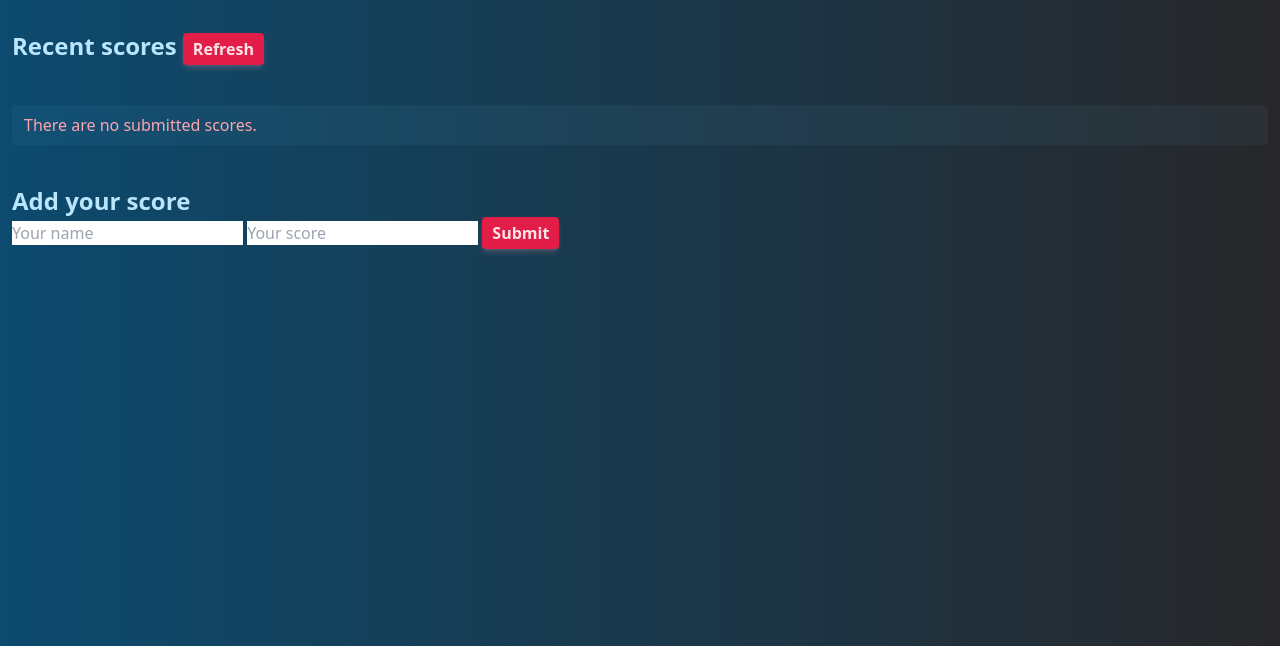
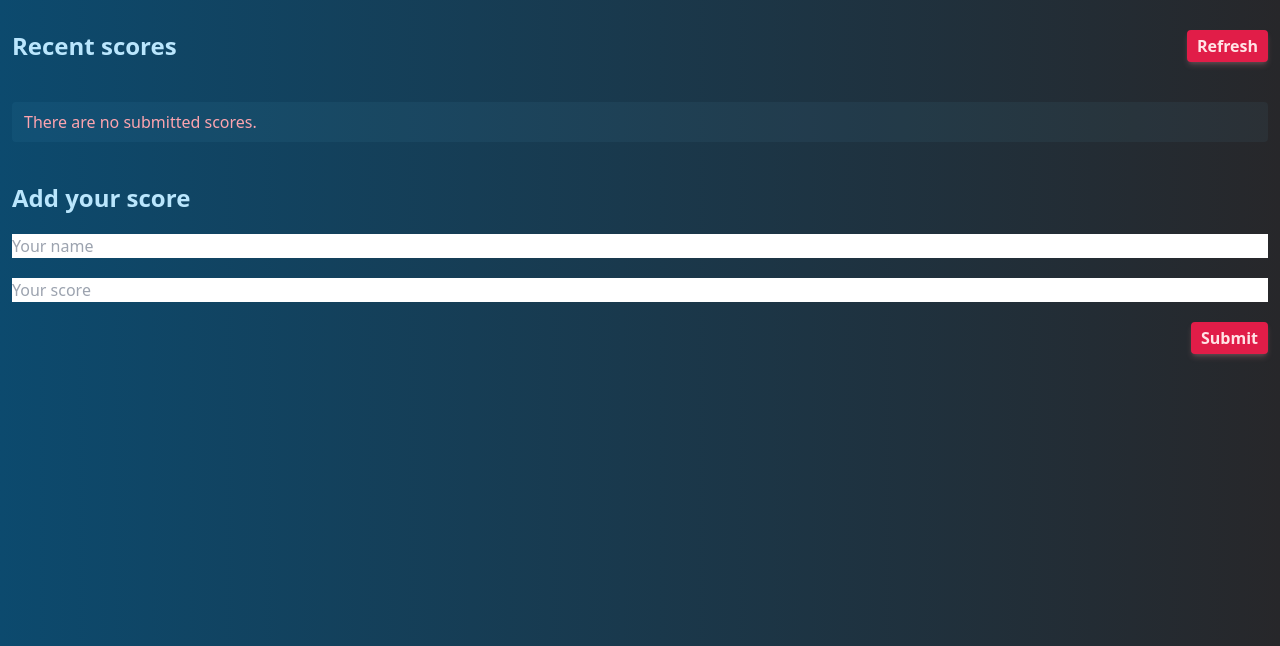
Before and after one commit to rskinnerc/leaderboard, a website built with webpack: page src/index.html in a window 1280 px wide. Shown: the part 154-800 px from the top of the page. Built offline with nearby package versions, Linux system fonts and the light colour scheme; no server answers.

Commit message:
Stryle the form container

```diff
--- a/src/index.html
+++ b/src/index.html
@@ -16,7 +16,8 @@
   </header>
   <main class="mx-3 my-10">
     <section class="scores-section">
-      <h2 class="text-2xl text-sky-200 font-semibold">Recent scores <button type="button"
+      <h2 class="text-2xl text-sky-200 font-semibold flex justify-between items-center">Recent scores <button
+          type="button"
           class="rounded border-2 border-rose-600 px-2 py-0.5 text-base text-rose-100 bg-rose-600 font-semibold shadow-md shadow-rose-300/20"
           id="refresh-scores">Refresh</button></h2>
       <ul id="scores-container" class="rounded bg-sky-300/5 my-10">
@@ -25,11 +26,11 @@
     </section>
     <section class="scores-form-section">
       <h2 class="text-2xl text-sky-200 font-semibold">Add your score</h2>
-      <form name="add-score">
+      <form name="add-score" class="flex flex-col gap-5 my-5">
         <input type="text" name="name" id="name" placeholder="Your name" required>
         <input type="number" name="score" id="score" placeholder="Your score" required>
         <button type="submit"
-          class="rounded border-2 border-rose-600 px-2 py-0.5 text-base text-rose-100 bg-rose-600 font-semibold shadow-md shadow-rose-300/20">Submit</button>
+          class="self-end rounded border-2 border-rose-600 px-2 py-0.5 text-base text-rose-100 bg-rose-600 font-semibold shadow-md shadow-rose-300/20">Submit</button>
       </form>
     </section>
   </main>
--- a/src/modules/render.js
+++ b/src/modules/render.js
@@ -1,6 +1,6 @@
 const createScoreNode = (score) => {
   const scoreNode = document.createElement('li');
-  scoreNode.classList.add('odd:text-zinc-200', 'even:text-zinc-400', 'text-base', 'px-3', 'py-2', 'font-semibold', 'tracking-wider')
+  scoreNode.classList.add('odd:text-zinc-200', 'even:text-zinc-400', 'text-base', 'px-3', 'py-2', 'font-semibold', 'tracking-wider', 'flex', 'justify-between')
   scoreNode.innerHTML = `
     ${score.user} <span class="text-sky-100 bg-sky-500 py-0.5 px-2 rounded-lg">${score.score}</span>
   `;
```
Also changed, not shown: src/style.css.
